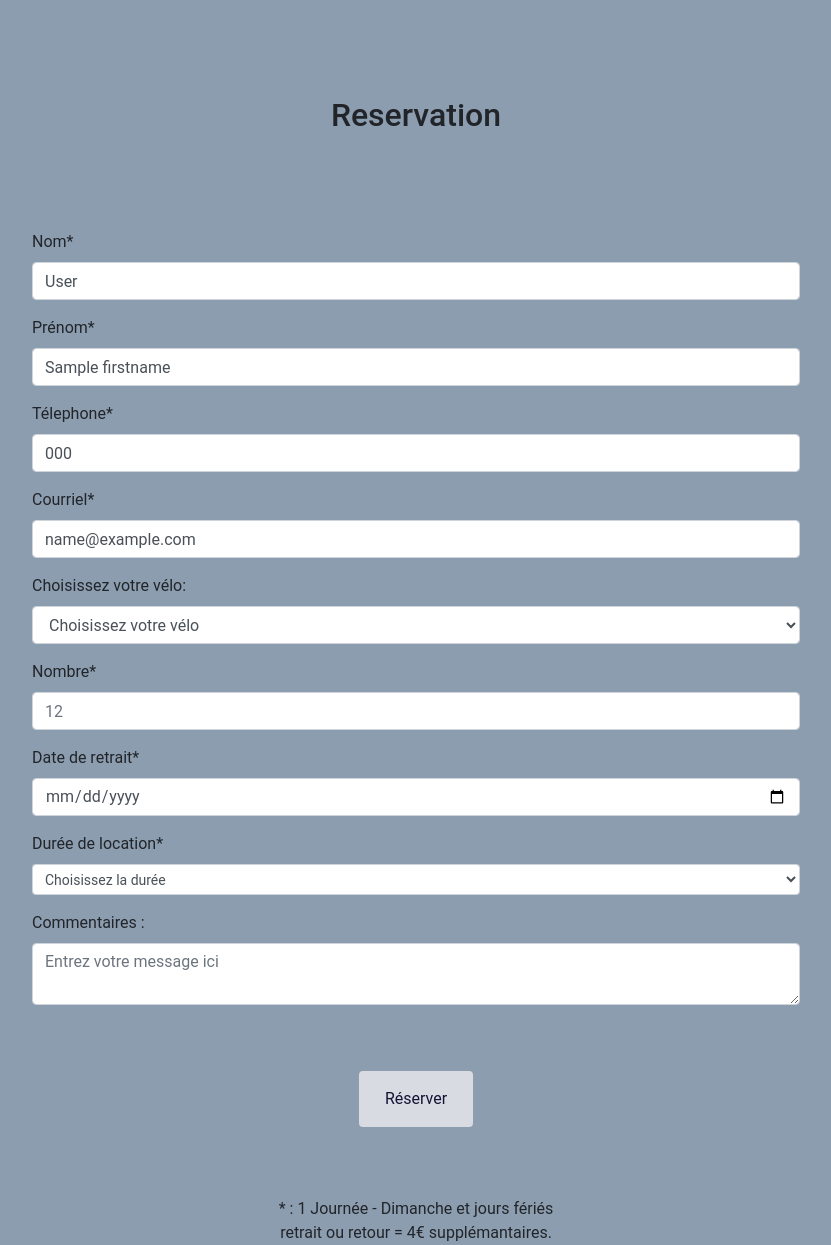
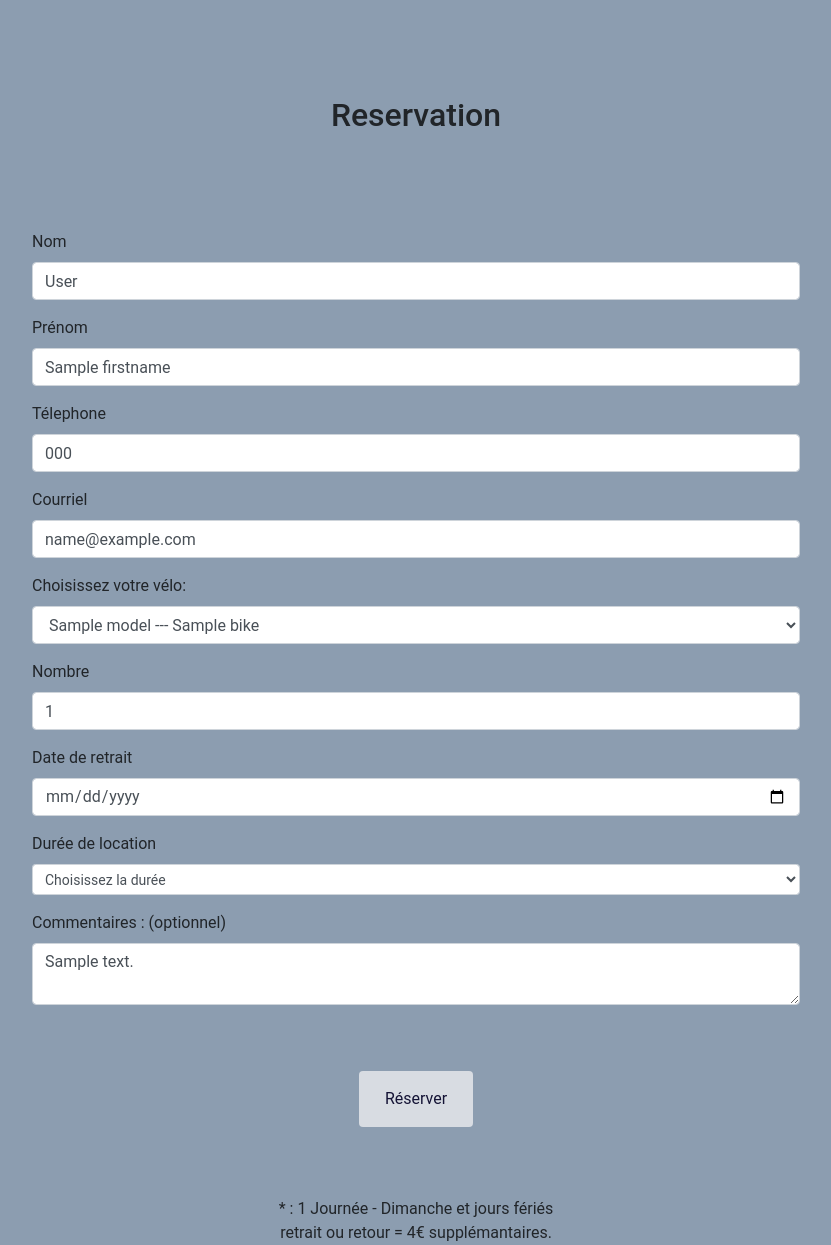
Before and after one commit to WildCodeSchool/orleans-php-202009-project-dfj-location, a PHP site: template src/View/Reservation/reservation.html.twig in a window 1280 px wide. Shown: the top 1245 px of the page, without its empty margins (224-1055 px from the left). Run offline with PHP 8.4, Linux system fonts and the light colour scheme; the template is opened without the code that fills it: most values are stand-ins (such as "Sample title", 1, 10 or a date in 2020); some libraries are stand-ins or nearby versions.

Commit message:
add the form

```diff
--- a/src/View/Reservation/reservation.html.twig
+++ b/src/View/Reservation/reservation.html.twig
@@ -24,111 +24,91 @@
     </div>
 <form action="" method="POST">
     <div class="form-group">
-        <label for="lastname">Nom*</label>
+        <label for="lastname">Nom</label>
         <input class="form-control" type="text" name="lastname" id="lastname" placeholder="Bilbo" required value="{{ data.lastname }}">
     </div>
     <div class="form-group">
-        <label for="firstname">Prénom*</label>
+        <label for="firstname">Prénom</label>
         <input class="form-control" type="text" name="firstname" id="firstname" placeholder="Baggins" required value="{{ data.firstname }}">
     </div>
     <div class="form-group">
-        <label for="tel">Télephone*</label>
+        <label for="tel">Télephone</label>
         <input class="form-control" type="tel" name="tel" id="tel" placeholder="06.02.56.74.98" required value="{{ data.tel }}">
     </div>
     <div class="form-group">
-        <label for="email">Courriel*</label>
+        <label for="email">Courriel</label>
         <input class="form-control" type="email" name="email" id="email" placeholder="monsieur.baggins@gmail.com" required value="{{ data.email }}">
     </div>
     <div class="form-group">
-        <label for="veloselect">Choisissez votre vélo:</label>
-        <select class="form-control" id="veloselect" name="veloselect">
-            <optgroup label="VTT">
-                <option value="">Choisissez votre vélo</option>
-                <option value="1">Vélo Gravel Trek Checkpoint AL 3</option>
-                <option value="2">Vélo Gravel Trek Checkpoint SL 7</option>
-                <option value="3">Vélo ST 540 FEMME GRIS ROSE 27,5</option>
-                <option value="4">vélo XC 100 S 29" EAGLE ROUGE ET JAUNE</option>
+        <label for="bike">Choisissez votre vélo:</label>
+        <select class="form-control" id="bike" name="bike">
+            {% for bike in bikes %}
+            <option {{ data.bike == bike.id ? 'selected'}} value="{{ bike.id }}">{{ bike.model }} ---  {{ bike.name }}</option>
+            {% endfor %}
+        </select>
+    </div>
+    <div class="form-group">
+        <label for="number">Nombre</label>
+        <input class="form-control" type="number" min="1" name="number" id="number" placeholder="1" required value="{{ data.number }}" >
+    </div>
+    <div class="form-group">
+        <label for="date">Date de retrait</label>
+        <input class="form-control" type="date" name="date" id="date" placeholder="19/10/2020" required>
+    </div>
+    <div class="form-group">
+        <label for="last">Durée de location</label>
+        <select class="form-control form-control-sm" name="last" id="last" required>
+            <optgroup label="Adulte VTT ou VTC">
+                <option value="">Choisissez la durée</option>
+                <option value="1/2 Journée">1/2 Journée (15,00€) </option>
+                <option value="1 Journée*">1 Journée* (17,00€) </option>
+                <option value="2 Jours">2 Jours (26,00€) </option>
+                <option value="3 Jours">3 Jours (34,00€) </option>
+                <option value="4 Jours">4 Jours (42,00€) </option>
+                <option value="5 Jours">5 Jours (49,00€) </option>
+                <option value="6 Jours">6 Jours (58,00€) </option>
+                <option value="1 Semaine">1 Semaine (66,00€) </option>
+                <option value="2 Semaines">2 Semaines (136,00€) </option>
+                <option value="Jour supplemantaire">Jour supplemantaire (10,00€) </option>
             </optgroup>
-            <optgroup label="VTC">
-                <option value="5">Kalkhoff Endeavour 24</option>
-                <option value="6">Ridgeback Element EQ</option>
-                <option value="7">Trek Dual Sport 3</option>
-                <option value="8">T-500 Shimano Deore</option>
+            <optgroup label="Enfant (max 20 pouces) VTT ou VTC">
+                <option value="1/2 Journée">1/2 Journée (12,00€) </option>
+                <option value="1 Journée*">1 Journée* (15,00€) </option>
+                <option value="2 Jours">2 Jours (22,00€) </option>
+                <option value="3 Jours">3 Jours (26,00€) </option>
+                <option value="4 Jours">4 Jours (31,00€) </option>
+                <option value="5 Jours">5 Jours (36,00€) </option>
+                <option value="6 Jours">6 Jours (41,00€) </option>
+                <option value="1 Semaine">1 Semaine (45,00€) </option>
+                <option value="2 Semaines">2 Semaines (94,00€) </option>
+                <option value="Jour supplemantaire">Jour supplemantaire (5,00€) </option>
             </optgroup>
-            <optgroup label="Tandem">
-                <option value ="9">Marlin Touriste</option>
-                <option value="10">Arcade Coffee Cruiser</option>
+            <optgroup label="Adulte Tandem">
+                <option value="1 Journée*">1 Journée* (29,00€) </option>
+                <option value="2 Jours">2 Jours (48,00€) </option>
+                <option value="3 Jours">3 Jours (58,00€) </option>
+                <option value="4 Jours">4 Jours (68,00€) </option>
+                <option value="5 Jours">5 Jours (78,00€) </option>
+                <option value="6 Jours">6 Jours (88,00€) </option>
+                <option value="1 Semaine">1 Semaine (98,00€) </option>
+                <option value="Jour supplemantaire">Jour supplemantaire (10,00€) </option>
             </optgroup>
-            <optgroup label="Vélo électrique">
-                <option value="11">VTC électrique Trek Verve+ 1</option>
-                <option value="12">VTC électrique Kalkhoff Endeavour 3.B Move</option>
-                <option value="13">Vélo de randonnée électrique Moustache Xroad 3</option>
-                <option value="14">Vélo de ville électrique Trek District+ 1</option>
+            <optgroup label="Adulte Vélo électrique">
+                <option value="1/2 Journée*">1/2 Journée* (20,00€) </option>
+                <option value="1 Jours">1 Jours (30,00€) </option>
+                <option value="2 Jours">2 Jours (47,00€) </option>
+                <option value="3 Jours">3 Jours (65,00€) </option>
+                <option value="4 Jours">4 Jours (85,00€) </option>
+                <option value="5 Jours">5 Jours (105,00€) </option>
+                <option value="6 Jours">6 Jours (123,00€) </option>
+                <option value="1 Semaine">1 Semaine (142,00€) </option>
+                <option value="Jour supplemantaire">Jour supplemantaire (10,00€) </option>
             </optgroup>
         </select>
     </div>
     <div class="form-group">
-        <label for="number">Nombre*</label>
-        <input class="form-control" type="number" name="number" id="number" placeholder="12" required>
-    </div>
-    <div class="form-group">
-        <label for="date">Date de retrait*</label>
-        <input class="form-control" type="date" name="date" id="date" placeholder="19/10/2020" required >
-    </div>
-    <div class="form-group">
-        <label for="last">Durée de location*</label>
-        <select class="form-control form-control-sm" name="last" id="last">
-            <optgroup label="Adulte VTT ou VTC">
-                <option value="">Choisissez la durée</option>
-                <option value="1/2 Journée : 15,00€">1/2 Journée : 15,00€ </option>
-                <option value="1 Journée* : 17,00€">1 Journée* : 17,00€ </option>
-                <option value="2 Jours : 26,00€ ">2 Jours : 26,00€ </option>
-                <option value="3 Jours : 34,00€ ">3 Jours : 34,00€ </option>
-                <option value="4 Jours : 42,00€">4 Jours : 42,00€ </option>
-                <option value="5 Jours : 49,00€">5 Jours : 49,00€ </option>
-                <option value="6 Jours : 58,00€">6 Jours : 58,00€ </option>
-                <option value="1 Semaine : 66,00€">1 Semaine : 66,00€ </option>
-                <option value="2 Semaines : 136,00€">2 Semaines : 136,00€ </option>
-                <option value="Jour supplemantaire : 10,00€">Jour supplemantaire : 10,00€ </option>
-            </optgroup>
-            <optgroup label="Enfant (max 20 pouces) VTT ou VTC">
-                <option value="1/2 Journée : 12,00€">1/2 Journée : 12,00€ </option>
-                <option value="1 Journée* : 15,00€">1 Journée* : 15,00€ </option>
-                <option value="2 Jours : 22,00€">2 Jours : 22,00€ </option>
-                <option value="3 Jours : 26,00€">3 Jours : 26,00€ </option>
-                <option value="4 Jours : 31,00€">4 Jours : 31,00€ </option>
-                <option value="5 Jours : 36,00€">5 Jours : 36,00€ </option>
-                <option value="6 Jours : 41,00€">6 Jours : 41,00€ </option>
-                <option value="1 Semaine : 45,00€">1 Semaine : 45,00€ </option>
-                <option value="2 Semaines : 94,00€">2 Semaines : 94,00€ </option>
-                <option value="Jour supplemantaire : 5,00€">Jour supplemantaire : 5,00€ </option>
-            </optgroup>
-            <optgroup label="Adulte Tandem">
-                <option value="1 Journée* : 29,00€">1 Journée* : 29,00€ </option>
-                <option value="2 Jours : 48,00€">2 Jours : 48,00€ </option>
-                <option value="3 Jours : 58,00€">3 Jours : 58,00€ </option>
-                <option value="4 Jours : 68,00€">4 Jours : 68,00€ </option>
-                <option value="5 Jours : 78,00€">5 Jours : 78,00€ </option>
-                <option value="6 Jours : 88,00€">6 Jours : 88,00€ </option>
-                <option value="1 Semaine : 98,00€">1 Semaine : 98,00€ </option>
-                <option value="Jour supplemantaire : 10,00€">Jour supplemantaire : 10,00€ </option>
-            </optgroup>
-            <optgroup label="Adulte Vélo électrique">
-                <option value="1/2 Journée* : 20,00€">1/2 Journée* : 20,00€ </option>
-                <option value="1 Jours : 30,00€">1 Jours : 30,00€ </option>
-                <option value="2 Jours : 47,00€">2 Jours : 47,00€ </option>
-                <option value="3 Jours : 65,00€">3 Jours : 65,00€ </option>
-                <option value="4 Jours : 85,00€">4 Jours : 85,00€ </option>
-                <option value="5 Jours : 105,00€">5 Jours : 105,00€ </option>
-                <option value="6 Jours : 123,00€">6 Jours : 123,00€ </option>
-                <option value="1 Semaine : 142,00€">1 Semaine : 142,00€ </option>
-                <option value="Jour supplemantaire : 10,00€">Jour supplemantaire : 10,00€ </option>
-            </optgroup>
-        </select>
-    </div>
-    <div class="form-group">
-        <label for="message">Commentaires :</label>
-        <textarea class="form-control" id="message" name="message" placeholder="Entrez votre message ici"></textarea>
+        <label for="message">Commentaires : (optionnel)</label>
+        <textarea class="form-control" id="message" name="message" placeholder="Entrez votre message ici">{{ data.message }}</textarea>
     </div>
 
     <button class="btn" id="submit">Réserver</button>
--- a/src/View/Reservation/thanks.html.twig
+++ b/src/View/Reservation/thanks.html.twig
@@ -13,8 +13,8 @@
 {% block content %}
     <h2>Reservation reçue</h2>
     <div class="container-fluid">
-        <div class="row">
-            <div class="col-12">
+        <div class="row justify-content-center">
+            <div class="col-12 col-lg-8">
                 <div class="card text-center">
                     <div class="card-header text-muted">
                         DFJ  |  LOCATION
@@ -24,6 +24,7 @@
                         <p class="card-text">Bonjour {{ data.firstname_visitor }} {{ data.lastname_visitor }} , toute l'équipe de DFJ Location vous remercie d'avoir
                             réservé votre vélo chez nous, pour une durée de {{ data.duration }}. Nous vous recontacterons dans les plus brefs
                             délais pour valider votre reservation.</p>
+                        <a href="../../Home/index/" class="btn btn-info">Retour</a>
                     </div>
                     <div class="card-footer text-muted">
                         A BIENTÔT !
```
Also changed, not shown: src/Controller/BicycleController.php (added, +14 -0 lines), src/Controller/ReservationController.php (+45 -20 lines), src/Model/BicycleManager.php (added, +30 -0 lines), src/Model/ReservationManager.php (+8 -4 lines).
